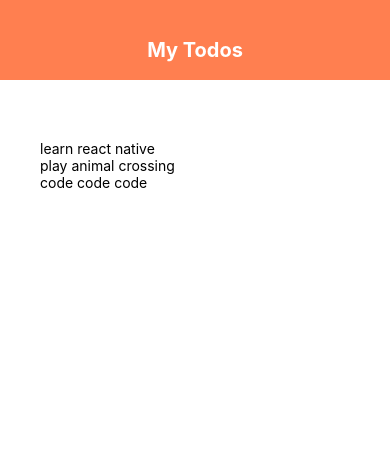
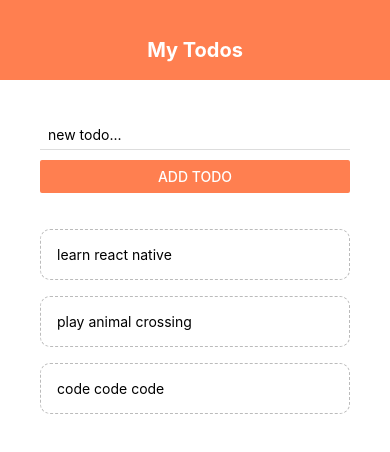
Before and after one commit to arthurs14/RN-Todo-List, a React Native app: screen / in a window 390 px wide. Shown: the top 452 px of the page. Built offline with nearby package versions, Linux system fonts and the light colour scheme.

Commit message:
touching todo item should delete, and be able to add a new todo to the list

```diff
--- a/App.js
+++ b/App.js
@@ -2,6 +2,8 @@
 import { StyleSheet, View, Text, FlatList } from 'react-native';
 
 import Header from './components/header';
+import TodoItem from './components/todoItem';
+import AddTodo from './components/addTodo';
 
 const App = () => {
   const [todos, setTodos] = useState([
@@ -10,15 +12,28 @@
     { text: 'code code code', key: '3' },
   ]);
 
+  const pressHandler = key => {
+    setTodos(prevTodos => prevTodos.filter(todo => todo.key !== key));
+  };
+
+  const submitHandler = text => {
+    setTodos(prevTodos => [
+      { text, key: Math.random().toString() },
+      ...prevTodos,
+    ]);
+  };
+
   return (
     <View style={styles.container}>
       <Header />
       <View style={styles.content}>
-        {/* todo form */}
+        <AddTodo submitHandler={submitHandler} />
         <View style={styles.list}>
           <FlatList
             data={todos}
-            renderItem={({ item }) => <Text>{item.text}</Text>}
+            renderItem={({ item }) => (
+              <TodoItem item={item} pressHandler={pressHandler} />
+            )}
           />
         </View>
       </View>
--- /dev/null
+++ b/components/addTodo.js
@@ -0,0 +1,37 @@
+import React, { useState } from 'react';
+import { StyleSheet, View, Text, TextInput, Button } from 'react-native';
+
+const AddTodo = ({ submitHandler }) => {
+  const [text, setText] = useState('');
+
+  const changeHandler = val => {
+    setText(val);
+  };
+
+  return (
+    <View>
+      <TextInput
+        style={styles.input}
+        placeholder='new todo...'
+        onChangeText={changeHandler}
+      />
+      <Button
+        onPress={() => submitHandler(text)}
+        title="Add Todo"
+        color="coral"
+      />
+    </View>
+  );
+};
+
+const styles = StyleSheet.create({
+  input: {
+    marginBottom: 10,
+    paddingHorizontal: 8,
+    paddingVertical: 6,
+    borderBottomWidth: 1,
+    borderBottomColor: '#ddd',
+  },
+});
+
+export default AddTodo;
--- /dev/null
+++ b/components/todoItem.js
@@ -0,0 +1,23 @@
+import React from 'react';
+import { StyleSheet, Text, TouchableOpacity } from 'react-native';
+
+const TodoItem = ({ item, pressHandler }) => {
+  return (
+    <TouchableOpacity onPress={() => pressHandler(item.key)}>
+      <Text style={styles.item}>{item.text}</Text>
+    </TouchableOpacity>
+  );
+};
+
+const styles = StyleSheet.create({
+  item: {
+    padding: 16,
+    marginTop: 16,
+    borderColor: '#bbb',
+    borderWidth: 1,
+    borderStyle: 'dashed',
+    borderRadius: 10,
+  },
+});
+
+export default TodoItem;
```
